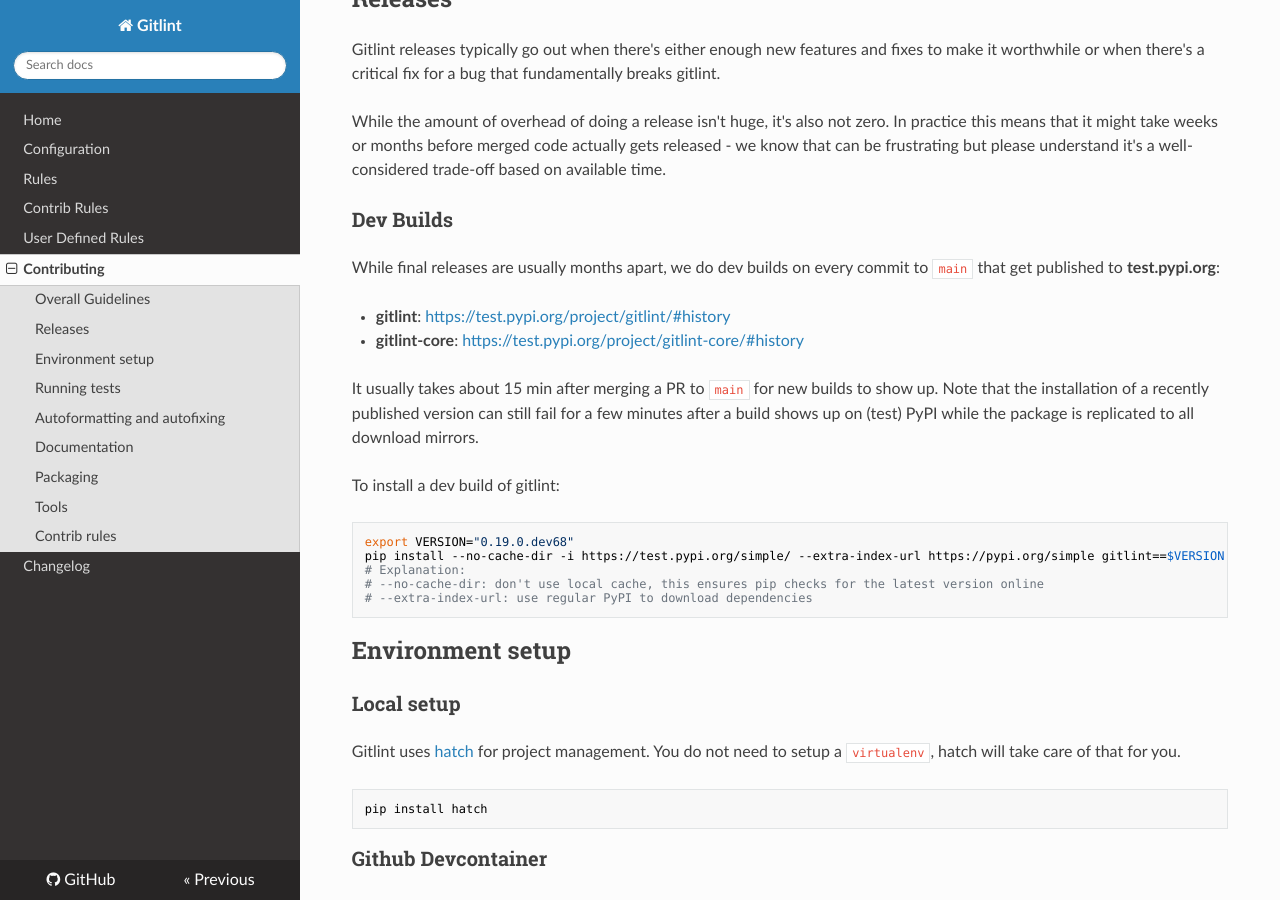
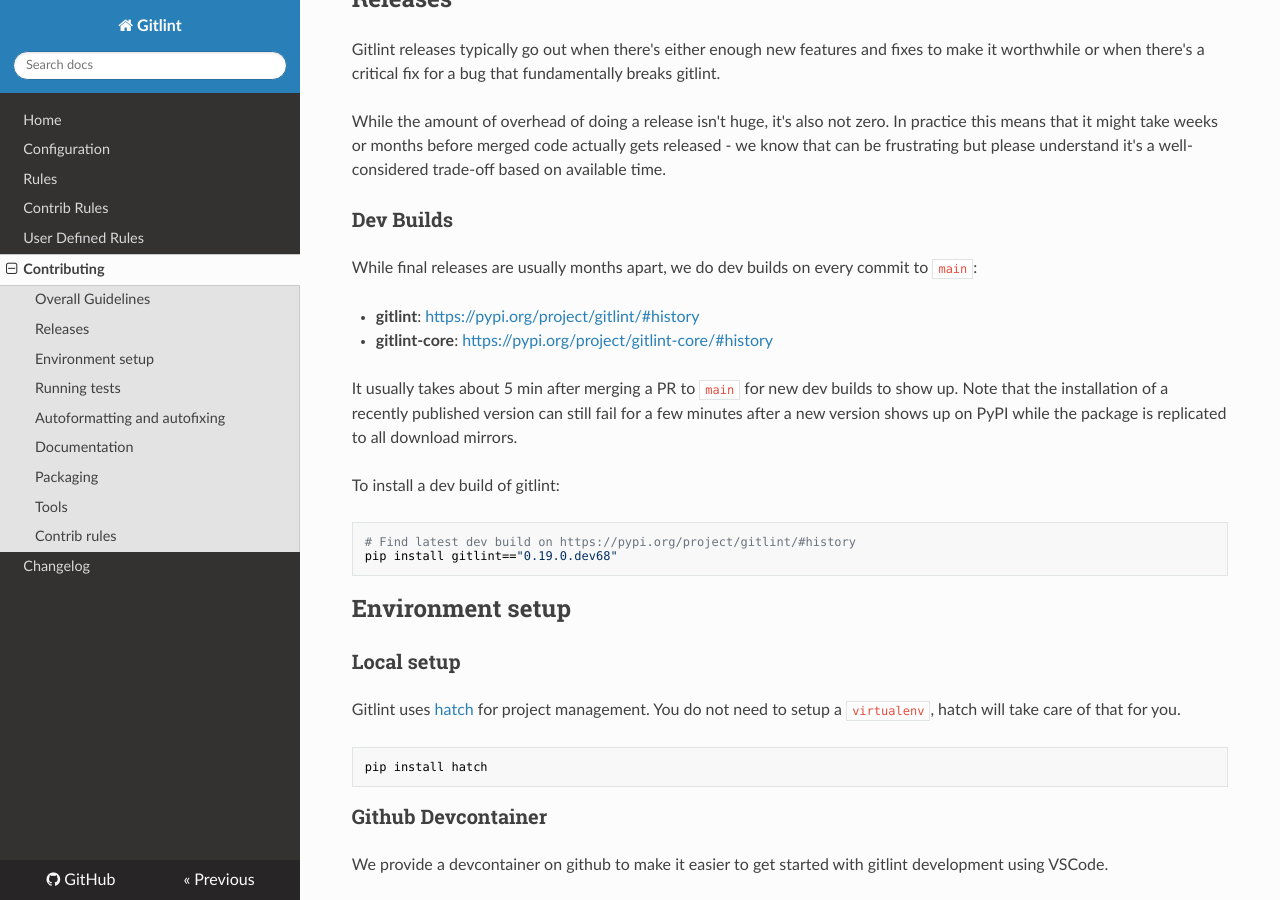
Before and after one commit to jorisroovers/gitlint, an MkDocs documentation site: the page built from docs/contributing.md, in a window 1280 px wide and 900 px high, scrolled down 868 px. Built offline with MkDocs 1.6.1, drawn with Linux system fonts in a browser that asks for light colours; nearby versions of some CDN libraries.

Commit message:
GHA: Enable publishing packages to pypi.org (#449)
Before only publishing to test.pypi.org was supported, now also to
pypi.org.
The automatic dev builds (on main) now get pushed to pypi.org.

Also updates docs, and publish workflow runtime name.

````diff
--- a/docs/contributing.md
+++ b/docs/contributing.md
@@ -40,23 +40,19 @@
 understand it's a well-considered trade-off based on available time.
 
 ### Dev Builds
-While final releases are usually months apart, we do dev builds on every commit to `main` that get published
-to **test.pypi.org**:
+While final releases are usually months apart, we do dev builds on every commit to `main`:
 
-- **gitlint**: [https://test.pypi.org/project/gitlint/#history](https://test.pypi.org/project/gitlint/#history)
-- **gitlint-core**:  [https://test.pypi.org/project/gitlint-core/#history](https://test.pypi.org/project/gitlint-core/#history)
+- **gitlint**: [https://pypi.org/project/gitlint/#history](https://pypi.org/project/gitlint/#history)
+- **gitlint-core**:  [https://pypi.org/project/gitlint-core/#history](https://pypi.org/project/gitlint-core/#history)
 
-It usually takes about 15 min after merging a PR to `main` for new builds to show up. Note that the installation
-of a recently published version can still fail for a few minutes after a build shows up on (test) PyPI while the package
+It usually takes about 5 min after merging a PR to `main` for new dev builds to show up. Note that the installation
+of a recently published version can still fail for a few minutes after a new version shows up on PyPI while the package
 is replicated to all download mirrors.
 
 To install a dev build of gitlint:
 ```sh
-export VERSION="0.19.0.dev68"
-pip install --no-cache-dir -i https://test.pypi.org/simple/ --extra-index-url https://pypi.org/simple gitlint==$VERSION
-# Explanation:
-# --no-cache-dir: don't use local cache, this ensures pip checks for the latest version online
-# --extra-index-url: use regular PyPI to download dependencies
+# Find latest dev build on https://pypi.org/project/gitlint/#history
+pip install gitlint=="0.19.0.dev68"
 ```
 
 
````
Also changed, not shown: 2 other files.
